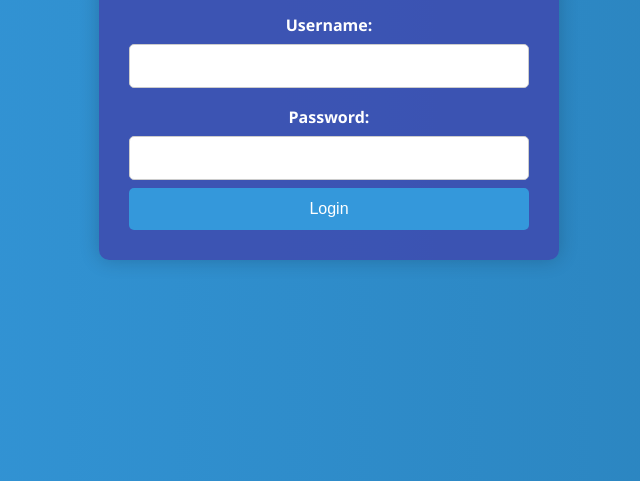
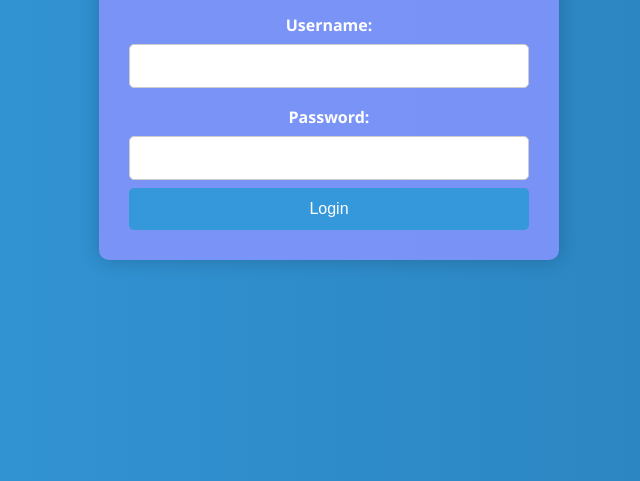
Before and after one commit to Febyamandasari/TA-PBO-21B-Power-Ranger, a plain HTML site: page Codingan/Loginupdate.html in a window 1280 px wide. Shown: the part 319-800 px from the top of the page, without its empty margins (311-951 px from the left). Drawn offline with Linux system fonts and the light colour scheme.

Commit message:
Intan : update html ganti warna

```diff
--- a/Codingan/Loginupdate.html
+++ b/Codingan/Loginupdate.html
@@ -18,7 +18,7 @@
         }
 
         .container {
-            background-color: rgba(61, 78, 177, 0.9);
+            background-color: rgba(130, 148, 252, 0.9);
             padding: 30px;
             border-radius: 10px;
             box-shadow: 0 0 20px rgba(0, 0, 0, 0.2);
```
